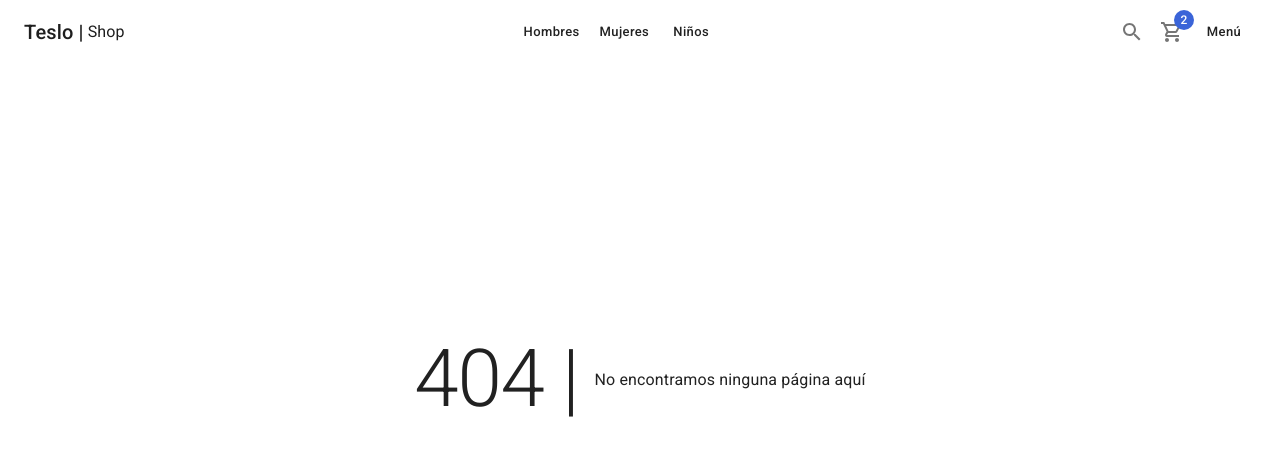
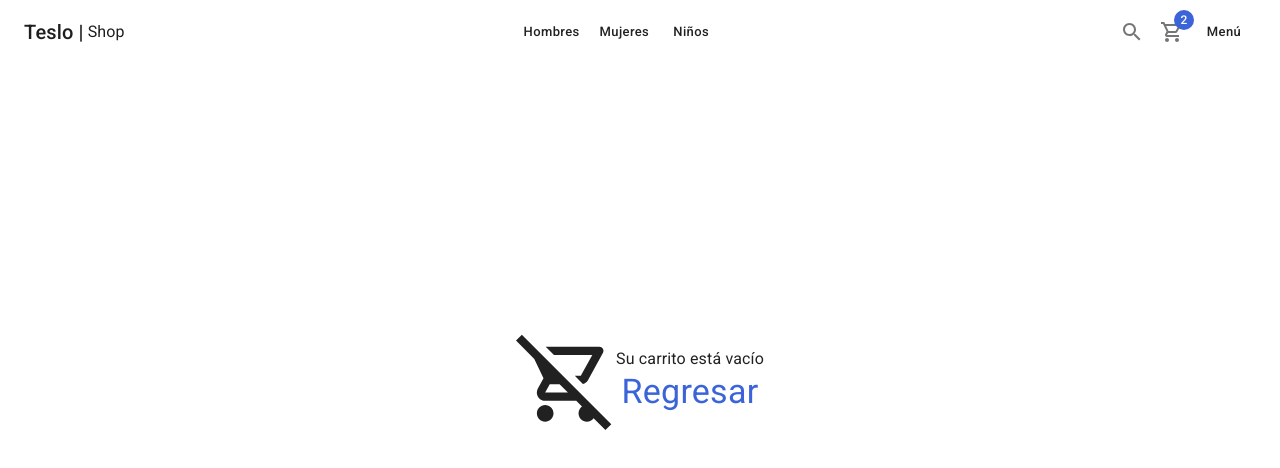
Before and after one commit to mundoenrique/05-next-teslo-shop, a Next.js app: page /cart/empty in a window 1280 px wide. Before the commit this address had no page. Shown: the top 468 px of the page. Built offline with nearby package versions, Linux system fonts and the light colour scheme.

Commit message:
Carrito de compras vacío

```diff
--- /dev/null
+++ b/pages/cart/empty.tsx
@@ -0,0 +1,31 @@
+import NextLink from 'next/link';
+import { Box, Typography, Link } from '@mui/material';
+import { RemoveShoppingCartOutlined } from '@mui/icons-material';
+
+import { ShopLayout } from '../../components/layuots/ShopLayout';
+
+const EmptyPage = () => {
+  return (
+    <ShopLayout title="Carrito vacío" pageDescription="No hay artículos en el carrito de compras">
+      <Box
+        display="flex"
+        justifyContent="center"
+        alignItems="center"
+        height="calc(100vh - 200px)"
+        sx={{ flexDirection: { xs: 'column', sm: 'row' } }}
+      >
+        <RemoveShoppingCartOutlined sx={{ fontSize: 100 }} />
+        <Box display="flex" flexDirection="column" alignItems="center">
+          <Typography>Su carrito está vacío</Typography>
+          <NextLink href="/" passHref>
+            <Link typography="h4" color="secondary">
+              Regresar
+            </Link>
+          </NextLink>
+        </Box>
+      </Box>
+    </ShopLayout>
+  );
+};
+
+export default EmptyPage;
```
